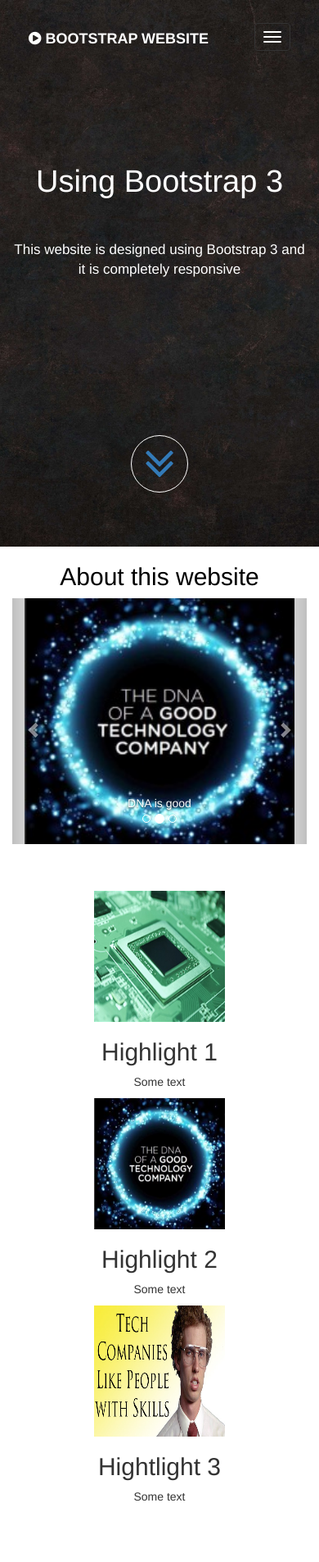
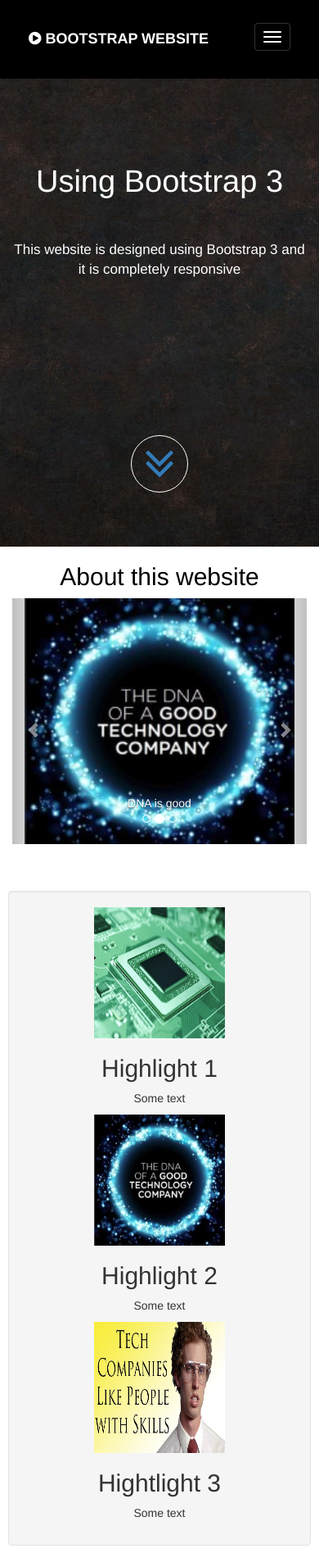
Before and after one commit to NithinSastry/NithinSastry.github.io, a plain HTML site: page index.html in a window 390 px wide. Shown: the whole page at 82% size. Before the commit the page ends 1866 px from the top, so only its background shows below. Drawn offline with Linux system fonts and the light colour scheme.

Commit message:
Fixed navigation bar

```diff
--- a/index.html
+++ b/index.html
@@ -8,10 +8,10 @@
 <body>
     <header>
         <!--Header has bootstrap navbar-->
-        <nav class="navbar navbar-default navbar-custom cbp-af-header navbar-inverse navbar-fixed-top">
+        <nav class="navbar cbp-af-header navbar-inverse navbar-fixed-top navbar-custom">
             <div class="container">
                 <div class="navbar-header">
-                    <button type="button" class="navbar-toggle collapsed" data-toggle="collapse" data-target="#navigation-bar" aria-expanded="false">
+                    <button id="hamburger" type="button" class="navbar-toggle collapsed" data-toggle="collapse" data-target="#fixed-navigation-bar" aria-expanded="false">
                         <span class="sr-only">Toggle navigation</span>
                         <span class="icon-bar"></span>
                         <span class="icon-bar"></span>
@@ -23,14 +23,13 @@
                     </a>
                 </div>
 
-                <div class="collapse navbar-collapse" id="navigation-bar">
+                <div class="collapse navbar-collapse" id="fixed-navigation-bar">
                     <ul class="nav navbar-nav navbar-right">
                         <li><a href="#about">ABOUT</a></li>
                         <li><a href="#highlights">HIGHLIGHTS</a></li>
                         <li><a href="#contact">CONTACT</a></li>
                     </ul>
                 </div>
-
             </div>
         </nav>
     </header>
@@ -72,19 +71,19 @@
                     <!-- Wrapper for slides -->
                     <div class="carousel-inner" role="listbox">
                         <div class="item active">
-                            <img src="./img/tech1.jpg" alt="...">
+                            <img src="./img/tech1-min.jpg" alt="...">
                             <div class="carousel-caption">
                                 Technology is our DNA
                             </div>
                         </div>
                         <div class="item">
-                            <img src="./img/tech2.jpg" alt="...">
+                            <img src="./img/tech2-min.jpg" alt="...">
                             <div class="carousel-caption">
                                 DNA is good
                             </div>
                         </div>
                         <div class="item">
-                            <img src="./img/tech3.jpg" alt="...">
+                            <img src="./img/tech3-min.jpg" alt="...">
                             <div class="carousel-caption">
                                 We love people with skills
                             </div>
@@ -105,21 +104,21 @@
         </div>
     </section>
 
-    <section class="highlights row activity-section" id="highlights">
+    <section class="highlights row activity-section well" id="highlights">
         <div class="activity-element col-md-4 wow rubberBand">
-            <img src="./img/tech1.jpg"
+            <img src="./img/tech1-min.jpg"
             alt="" />
             <h2>Highlight 1</h2>
             <p>Some text</p>
         </div>
         <div class="activity-element col-md-4 wow fadeInDown">
-            <img src="./img/tech2.jpg"
+            <img src="./img/tech2-min.jpg"
             alt="" />
             <h2>Highlight 2</h2>
             <p>Some text</p>
         </div>
         <div class="activity-element col-md-4 wow bounceInDown">
-            <img src="./img/tech3.jpg"
+            <img src="./img/tech3-min.jpg"
             alt="" />
             <h2>Hightlight 3</h2>
             <p>Some text</p>
--- a/myStyle.css
+++ b/myStyle.css
@@ -43,7 +43,7 @@
 }
 
 .intro {
-    background: url(img/background-wallpaper.jpeg);
+    background: url(img/background-wallpaper-min.jpeg);
     color: white;
     height: 725px;
     background-size: cover;
@@ -136,4 +136,8 @@
     .down-icon{
         margin-top: 190px;
     }
+
+    .navbar-custom{
+        background: black;
+    }
 }
```
Also changed, not shown: img/background-wallpaper-min.jpeg (added), img/background-wallpaper.jpeg (deleted), img/batman.png (deleted), img/tech1-min.jpg (added), img/tech1.jpg (deleted), img/tech2-min.jpg (added), img/tech2.jpg (deleted), img/tech3-min.jpg (added), img/tech3.jpg (deleted).
